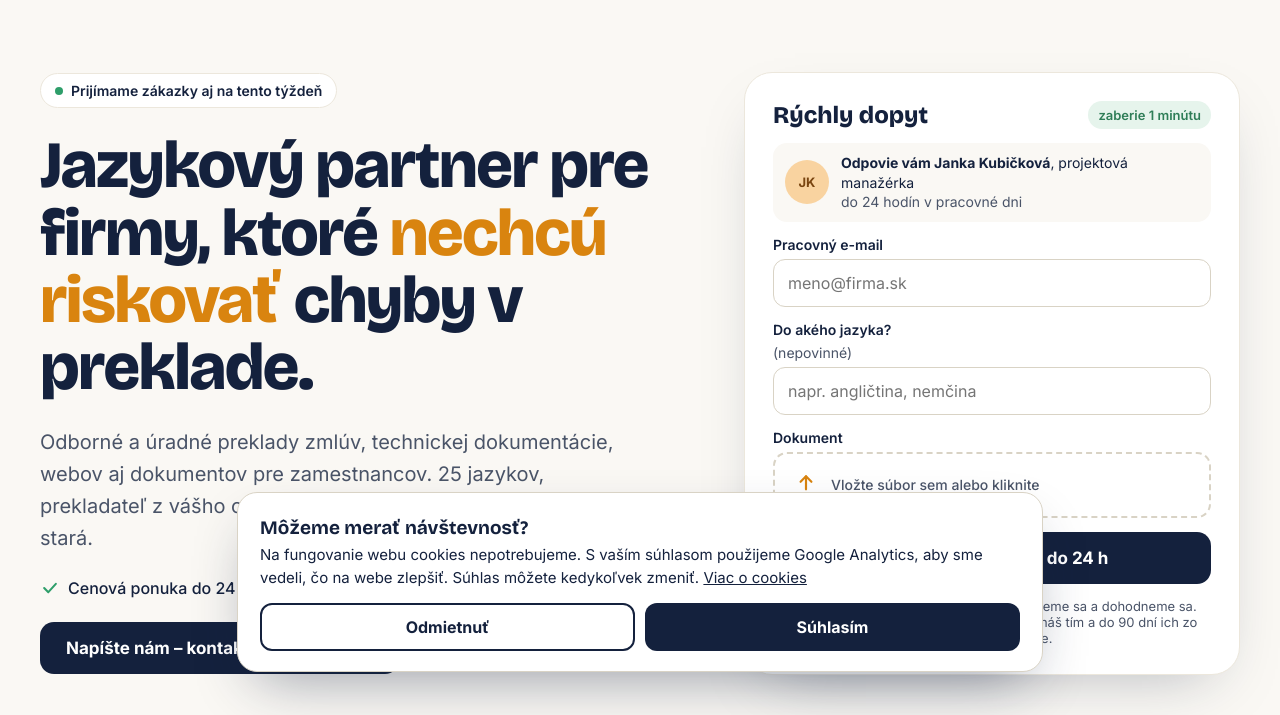
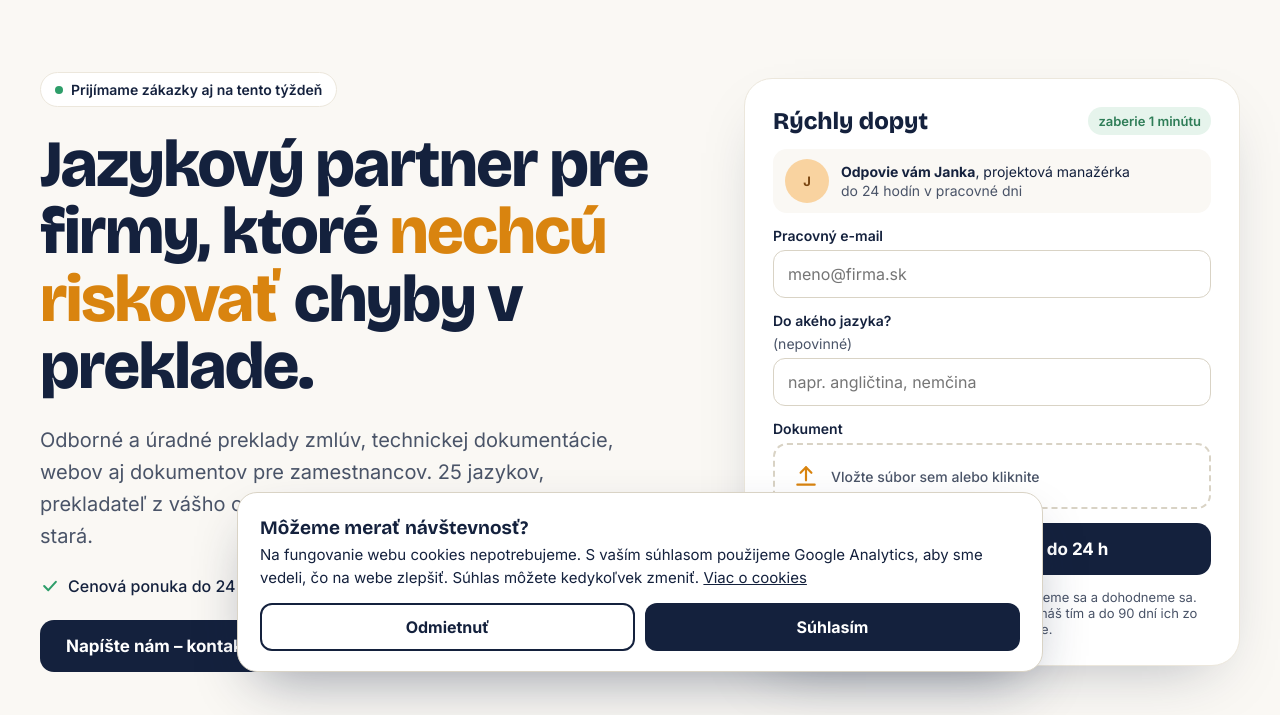
Before and after one commit to NCN0004/yourchoice-web, a WordPress theme: template theme/front-page.php in a window 1280 px wide. Shown: the part 112-827 px from the top of the page. Run offline with PHP 8.4 and a stand-in for WordPress, Linux system fonts and the light colour scheme; the site name, menu and one post (Sample post) are stand-ins, and other content is empty; some libraries are stand-ins or nearby versions.

Commit message:
Janka bez priezviska na webe, v e-mailoch a podpisoch
Co-Authored-By: Claude Opus 5.5 <noreply@anthropic.com>
Claude-Session: https://claude.ai/code/session_01Cgcyx4r2uRk94hNVzd6E3g

```diff
--- a/social/ecomail/pripomienka-ponuky.html
+++ b/social/ecomail/pripomienka-ponuky.html
@@ -23,7 +23,7 @@
 </td></tr>
 <tr><td style="padding:16px 32px 28px;font-size:15px;line-height:1.6;">
 <p style="margin:0 0 6px;">S pozdravom</p>
-<p style="margin:0;"><strong>Janka Kubičková</strong><br>projektová manažérka, Your Choice<br>tel. <a href="tel:+421915343261" style="color:#14213D;">0915 343 261</a> · <a href="mailto:hello@yourchoice.sk" style="color:#14213D;">hello@yourchoice.sk</a></p>
+<p style="margin:0;"><strong>Janka</strong><br>projektová manažérka, Your Choice<br>tel. <a href="tel:+421915343261" style="color:#14213D;">0915 343 261</a> · <a href="mailto:hello@yourchoice.sk" style="color:#14213D;">hello@yourchoice.sk</a></p>
 </td></tr>
 <tr><td style="background:#14213D;border-radius:0 0 12px 12px;padding:16px 32px;font-size:12px;line-height:1.6;color:#D9D3C5;">
 Your Choice – jazykové služby, s.r.o. · Jazdecká 8686/65, 917 08 Trnava · <a href="https://www.yourchoice.sk/" style="color:#F59E1B;">www.yourchoice.sk</a><br>
--- a/social/ecomail/uvitaci-email.html
+++ b/social/ecomail/uvitaci-email.html
@@ -29,7 +29,7 @@
 </td></tr>
 <tr><td style="padding:16px 32px 28px;font-size:15px;line-height:1.6;">
 <p style="margin:0 0 6px;">S pozdravom</p>
-<p style="margin:0;"><strong>Janka Kubičková</strong><br>projektová manažérka, Your Choice<br>tel. <a href="tel:+421915343261" style="color:#14213D;">0915 343 261</a> · <a href="mailto:hello@yourchoice.sk" style="color:#14213D;">hello@yourchoice.sk</a></p>
+<p style="margin:0;"><strong>Janka</strong><br>projektová manažérka, Your Choice<br>tel. <a href="tel:+421915343261" style="color:#14213D;">0915 343 261</a> · <a href="mailto:hello@yourchoice.sk" style="color:#14213D;">hello@yourchoice.sk</a></p>
 </td></tr>
 <tr><td style="background:#14213D;border-radius:0 0 12px 12px;padding:16px 32px;font-size:12px;line-height:1.6;color:#D9D3C5;">
 Your Choice – jazykové služby, s.r.o. · Jazdecká 8686/65, 917 08 Trnava · <a href="https://www.yourchoice.sk/" style="color:#F59E1B;">www.yourchoice.sk</a><br>
--- a/social/podpisy/podpis-janka-kubickova.html
+++ b/social/podpisy/podpis-janka.html
@@ -1,6 +1,6 @@
-<!DOCTYPE html><html lang="sk"><head><meta charset="utf-8"><title>Janka Kubičková – podpis</title></head><body style="margin:24px;">
+<!DOCTYPE html><html lang="sk"><head><meta charset="utf-8"><title>Janka – podpis</title></head><body style="margin:24px;">
 <table role="presentation" cellpadding="0" cellspacing="0" style="font-family:Arial,Helvetica,sans-serif;font-size:14px;line-height:1.5;color:#14213D;">
-<tr><td style="padding:0 0 10px;"><strong style="font-size:15px;">Janka Kubičková</strong><br><span style="color:#4A5468;">projektová manažérka</span></td></tr>
+<tr><td style="padding:0 0 10px;"><strong style="font-size:15px;">Janka</strong><br><span style="color:#4A5468;">projektová manažérka</span></td></tr>
 <tr><td style="padding:0 0 10px;border-top:2px solid #F59E1B;"></td></tr>
 <tr><td style="padding:0 0 10px;"><a href="https://www.yourchoice.sk/"><img src="https://raw.githubusercontent.com/NCN0004/yourchoice-web/main/social/yourchoice-logo-email-480.png" width="180" alt="Your Choice – preklady pre firmy" style="display:block;border:0;width:180px;height:auto;"></a></td></tr>
 <tr><td><a href="tel:+421915343261" style="color:#14213D;text-decoration:none;">+421 915 343 261</a> · <a href="mailto:hello@yourchoice.sk" style="color:#14213D;text-decoration:none;">hello@yourchoice.sk</a><br>
--- a/theme/inc-mail.php
+++ b/theme/inc-mail.php
@@ -14,7 +14,7 @@ function yc_mail_wrap($preheader, $inner, $sign = true) {
 	. $inner
 	. (!$sign ? '<tr><td style="height:12px;"></td></tr>' : '<tr><td style="padding:8px 32px 28px;font-size:15px;line-height:1.6;">'
 	. '<p style="margin:0 0 6px;">S pozdravom</p>'
-	. '<p style="margin:0;"><strong>Janka Kubičková</strong><br>projektová manažérka, Your Choice<br>'
+	. '<p style="margin:0;"><strong>Janka</strong><br>projektová manažérka, Your Choice<br>'
 	. 'tel. <a href="tel:+421915343261" style="color:#14213D;">+421 915 343 261</a> · <a href="mailto:hello@yourchoice.sk" style="color:#14213D;">hello@yourchoice.sk</a></p></td></tr>')
 	. '<tr><td style="background:#14213D;border-radius:0 0 12px 12px;padding:16px 32px;font-size:12px;line-height:1.6;color:#D9D3C5;">'
 	. 'Your Choice – jazykové služby, s.r.o. · Jazdecká 8686/65, 917 08 Trnava · IČO 50208055 · IČ DPH SK2120212391<br>'
--- a/theme/page-static.php
+++ b/theme/page-static.php
@@ -42,7 +42,7 @@ get_header(); ?>
 <?php if (!$legal && !$en && $pg !== 'kontakt'): ?>
 <section class="yc-endcta">
  <div class="yc-endcta-in">
-  <div class="yc-endcta-person"><span class="yc-avatar">JK</span><div><b>Janka Kubičková</b><br><span>projektová manažérka</span></div></div>
+  <div class="yc-endcta-person"><span class="yc-avatar">J</span><div><b>Janka</b><br><span>projektová manažérka</span></div></div>
   <div class="yc-endcta-txt"><h2>Pošlite dokument, cenu máte do 24 hodín</h2><p>Nezáväzne, v pracovné dni. Na dopyt odpovedá vždy ten istý človek.</p></div>
   <div class="yc-endcta-act"><a class="yc-btn" href="<?php echo yc_anchor('kontakt'); ?>">Poslať dopyt</a><a class="yc-endcta-tel" href="tel:+421915343261">+421 915 343 261</a></div>
  </div>
--- a/theme/pages/kontakt.php
+++ b/theme/pages/kontakt.php
@@ -17,7 +17,7 @@ $map = 'https://www.google.com/maps/search/?api=1&query=Your+Choice+jazykov%C3%A
 <div class="yc-k2">
  <section class="yc-kc">
   <p class="yc-kc-label">Váš kontakt</p>
-  <div class="yc-kperson"><span class="yc-avatar">JK</span><div><b>Janka Kubičková</b><span>projektová manažérka</span></div></div>
+  <div class="yc-kperson"><span class="yc-avatar">J</span><div><b>Janka</b><span>projektová manažérka</span></div></div>
   <p>Odpovedá na všetky dopyty a postará sa o celú zákazku od ponuky po odovzdanie prekladu. Netreba nič vysvetľovať dvakrát.</p>
   <p class="yc-kc-fast">Cenu a termín máte <b>do 24 hodín</b> v pracovné dni</p>
   <a class="yc-btn" href="<?php echo yc_anchor('kontakt'); ?>">Poslať dopyt cez formulár</a>
--- a/theme/parts/front.php
+++ b/theme/parts/front.php
@@ -20,7 +20,7 @@
 <!-- quick quote card -->
 <form method="post" action="<?php echo esc_url(admin_url('admin-post.php')); ?>" enctype="multipart/form-data" data-yc-form="rychly" aria-label="Rýchly dopyt" style="flex: 1 1 400px; min-width: 0; background: #FFFFFF; border: 1px solid #ECE7DC; border-radius: 28px; padding: 28px; box-sizing: border-box; display: flex; flex-direction: column; gap: 14px; box-shadow: 0 24px 60px -30px rgba(20,33,61,0.35)"><input type="hidden" name="action" value="yc_form"><input type="hidden" name="yc_kind" value="rychly"><input type="hidden" name="yc_js" value=""><input type="text" name="yc_web" value="" tabindex="-1" autocomplete="off" aria-hidden="true" style="position:absolute;left:-9999px;width:1px;height:1px">
 <div style="display: flex; justify-content: space-between; align-items: center; gap: 12px"><span style="font-family: 'Bricolage Grotesque', sans-serif; font-weight: 800; font-size: 24px">Rýchly dopyt</span><span style="font-size: 13px; font-weight: 600; color: #2E7D57; background: #E6F4EC; padding: 6px 10px; border-radius: 999px">zaberie 1 minútu</span></div>
-<div style="display: flex; align-items: center; gap: 12px; background: #FAF8F4; border-radius: 14px; padding: 10px 12px"><span role="img" aria-label="Janka Kubičková" style="flex: 0 0 44px; height: 44px; border-radius: 50%; background: #F9D3A0; display: flex; align-items: center; justify-content: center; font-weight: 700; font-size: 13px; color: #7A4510">JK</span><span style="font-size: 14px; line-height: 1.4"><b>Odpovie vám Janka Kubičková</b>, projektová manažérka<br><span style="color: #4A5468">do 24 hodín v pracovné dni</span></span></div>
+<div style="display: flex; align-items: center; gap: 12px; background: #FAF8F4; border-radius: 14px; padding: 10px 12px"><span role="img" aria-label="Janka" style="flex: 0 0 44px; height: 44px; border-radius: 50%; background: #F9D3A0; display: flex; align-items: center; justify-content: center; font-weight: 700; font-size: 13px; color: #7A4510">J</span><span style="font-size: 14px; line-height: 1.4"><b>Odpovie vám Janka</b>, projektová manažérka<br><span style="color: #4A5468">do 24 hodín v pracovné dni</span></span></div>
 <label style="display: flex; flex-direction: column; gap: 6px; font-size: 14px; font-weight: 600">Pracovný e-mail<input name="email" type="email" required placeholder="meno@firma.sk" style="min-height: 46px; border-radius: 12px; border: 1px solid #D9D3C5; padding: 0 14px; font-size: 16px; font-family: Inter, sans-serif"></label>
 <label style="display: flex; flex-direction: column; gap: 6px; font-size: 14px; font-weight: 600">Do akého jazyka? <span style="font-weight: 400; color: #4A5468">(nepovinné)</span><input name="jazyk" type="text" placeholder="napr. angličtina, nemčina" style="min-height: 46px; border-radius: 12px; border: 1px solid #D9D3C5; padding: 0 14px; font-size: 16px; font-family: Inter, sans-serif"></label>
 <label style="display: flex; flex-direction: column; gap: 6px; font-size: 14px; font-weight: 600">Dokument
--- a/theme/style.css
+++ b/theme/style.css
@@ -2,7 +2,7 @@
 Theme Name: Your Choice
 Description: Web Your Choice – jazykové služby pre firmy.
 Author: Claude
-Version: 2.1.3
+Version: 2.1.4
 Text Domain: yourchoice
 */
 html{scroll-behavior:smooth}
```
